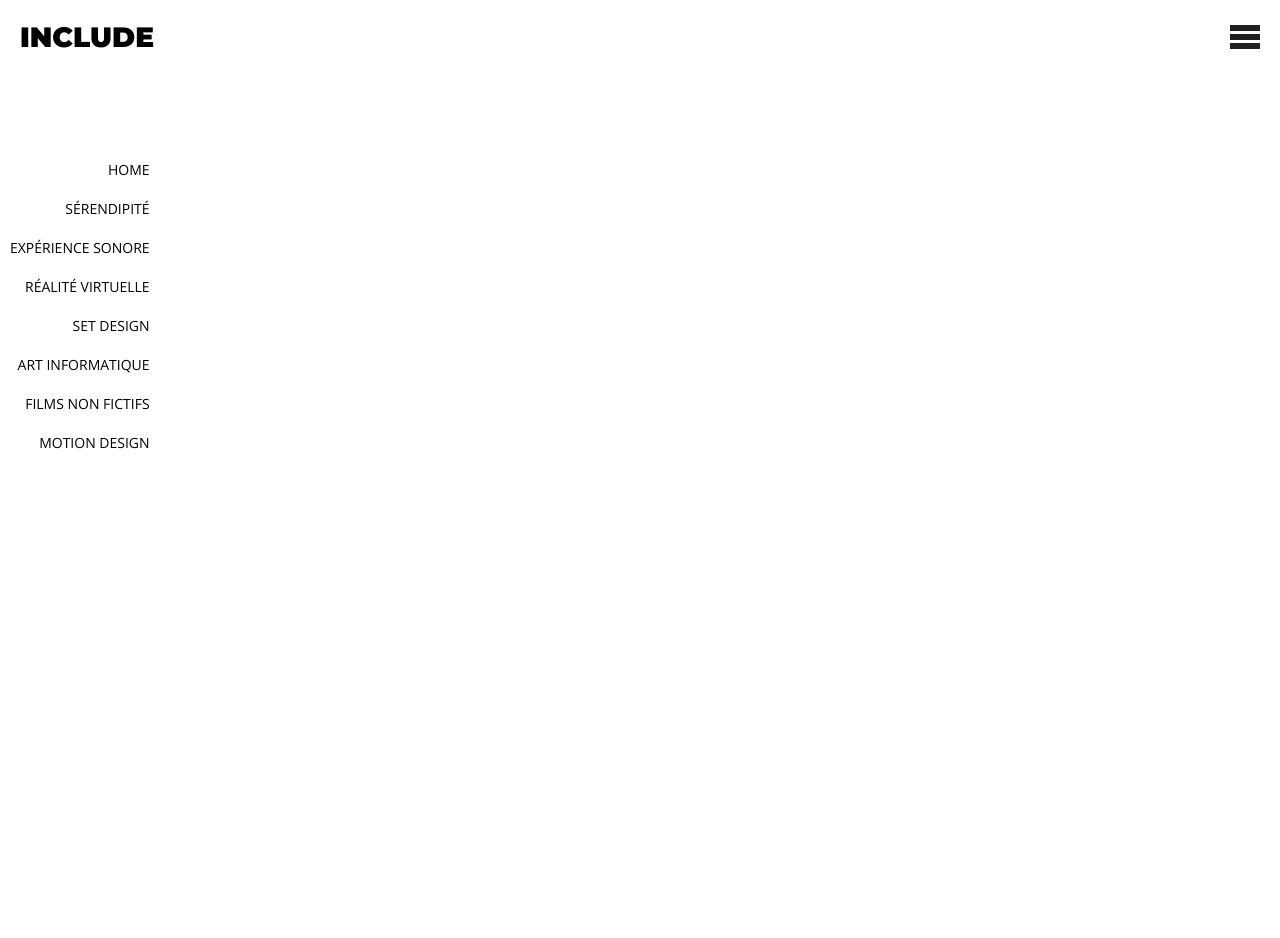
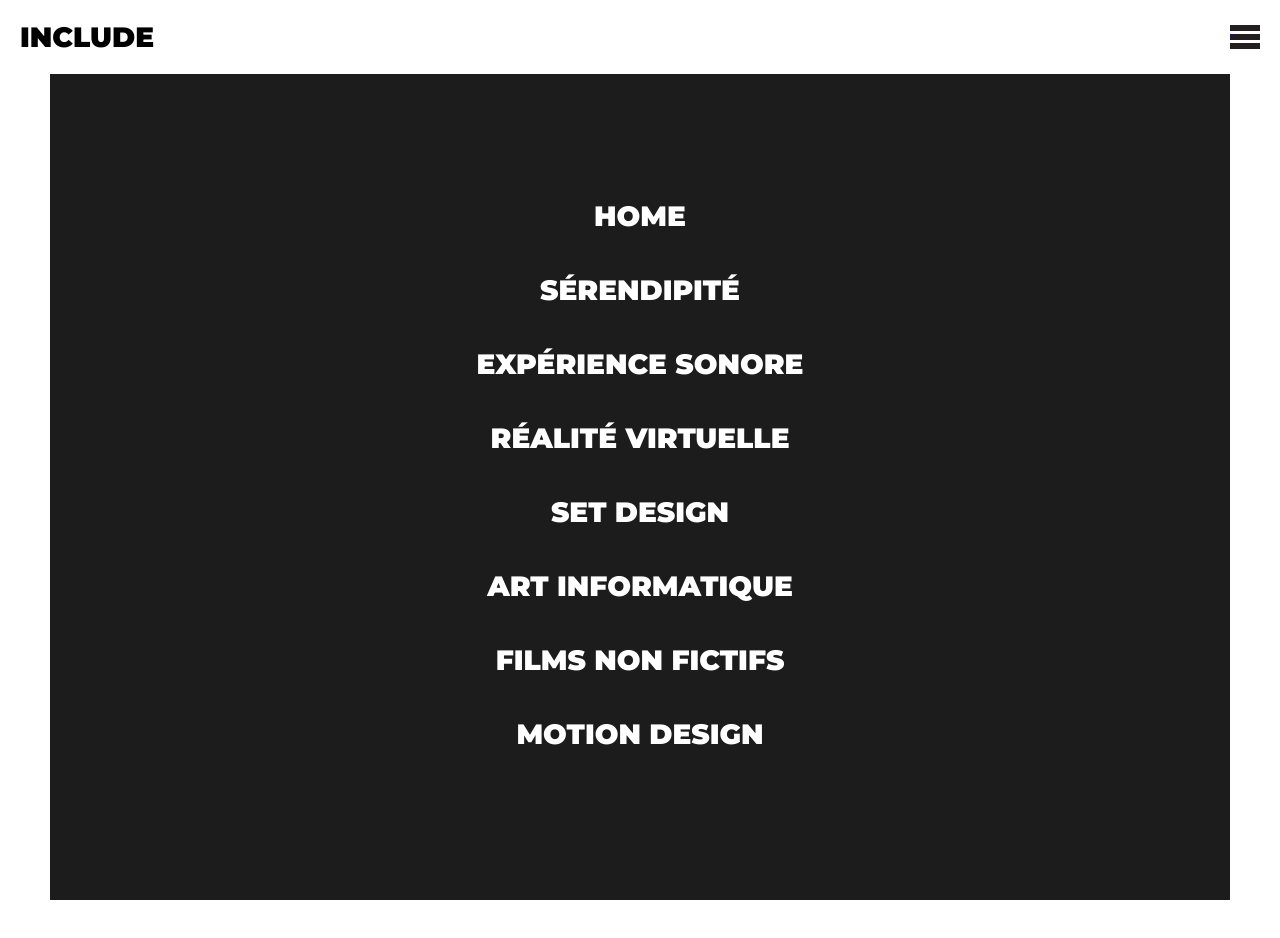
Before and after one commit to Ingenieur-Imac/includemagazine, a React (Create React App) app: page /menu in a window 1280 px wide. Shown: the top 938 px of the page. After the commit the page ends 900 px from the top, so only its background shows below. Built offline with nearby package versions, Linux system fonts and the light colour scheme; no server answers.

Commit message:
Menu CSS

```diff
--- a/src/App.js
+++ b/src/App.js
@@ -24,7 +24,6 @@ class App extends Component {
                 <h1 className="titleMagazine"><Link to="/">INCLUDE</Link></h1>
                 <nav>
                   <Link id="menu" to="/menu">&nbsp;
-                    {/*<img alt="menu" src={burgerMenu}/>*/}
                   </Link>
                 </nav>
               </header>
--- a/src/components/Menu.js
+++ b/src/components/Menu.js
@@ -2,6 +2,7 @@ import React, { Component } from 'react';
 import Article from './Article'
 import MainArticle from './MainArticle'
 
+import './../css/App.css';
 import './../css/Menu.css';
 
 import { Link } from 'react-router-dom'
@@ -124,7 +125,6 @@ class Menu extends Component {
   render() {
     return (
       <div className="Menu">
-          <div>
           <ul>
               <li><Link to="/">Home</Link></li>
               <li><Link to={`/article/${this.state.category1.id}`}>Sérendipité</Link></li>
@@ -136,7 +136,6 @@ class Menu extends Component {
               <li><Link to={`/article/${this.state.category7.id}`}>Motion Design</Link></li>
           </ul>
       </div>
-      </div>
       );
 }
 }
--- a/src/css/App.css
+++ b/src/css/App.css
@@ -38,6 +38,11 @@ nav{
 }
 
 
+#wrapper {
+  width: 100%;
+  height: 100%;
+}
+
 .containerNav{
   border: solid 1px black;
   height: calc(100% - 100px);
@@ -52,7 +57,6 @@ nav{
     width: 100%;
     border: none;
     margin: 0;
-    padding: 75px 0 75px 0;
   }
 
   header {
--- a/src/css/Menu.css
+++ b/src/css/Menu.css
@@ -1,22 +1,34 @@
+.Menu {
+	background-color: #1C1C1C;
+	width: calc(100% - 100px);
+	height: calc(100% - 100px);
+	margin: 50px;
+	display: flex;
+}
+
 .Menu ul {
-  text-align: right;
+  text-align: center;
+  margin: auto 0;
+  width: 100%;
 }
 
 .Menu ul li {
 	list-style: none;
-	padding: 10px;
+	padding: 20px;
 }
 
 .Menu ul li a {
-	font-family: 'Open Sans';
-	font-weight: light;
+	font-family: 'Montserrat';
+	font-weight: bold;
 	text-decoration: none;
-	color: #000;
 	text-transform: uppercase;
+	color: white;
+	font-size: 2em;
 }
 
 .Menu ul li a:hover {
-	text-decoration: underline;
+	padding-bottom: 10px;
+	border-bottom: white 1px solid;
 }
 
 @media screen and (max-device-width: 800px){
```
Lines whose indentation alone changed are shown as unchanged.
